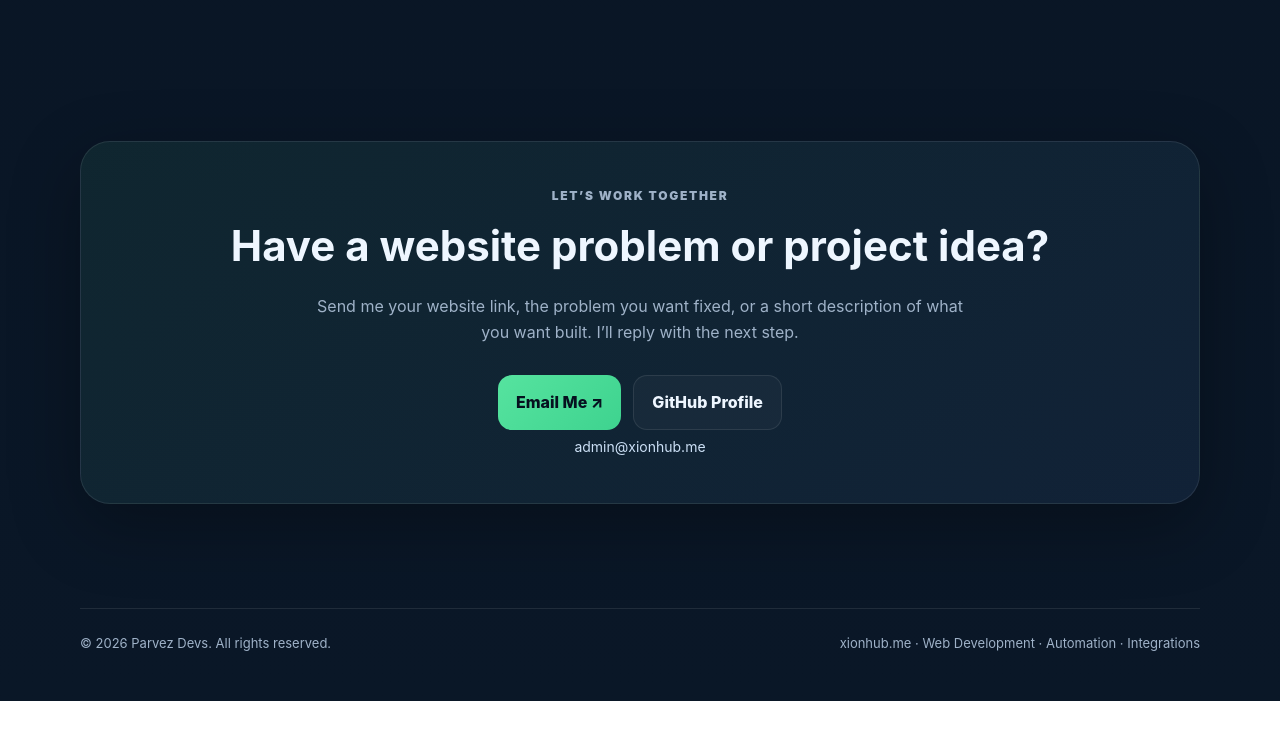
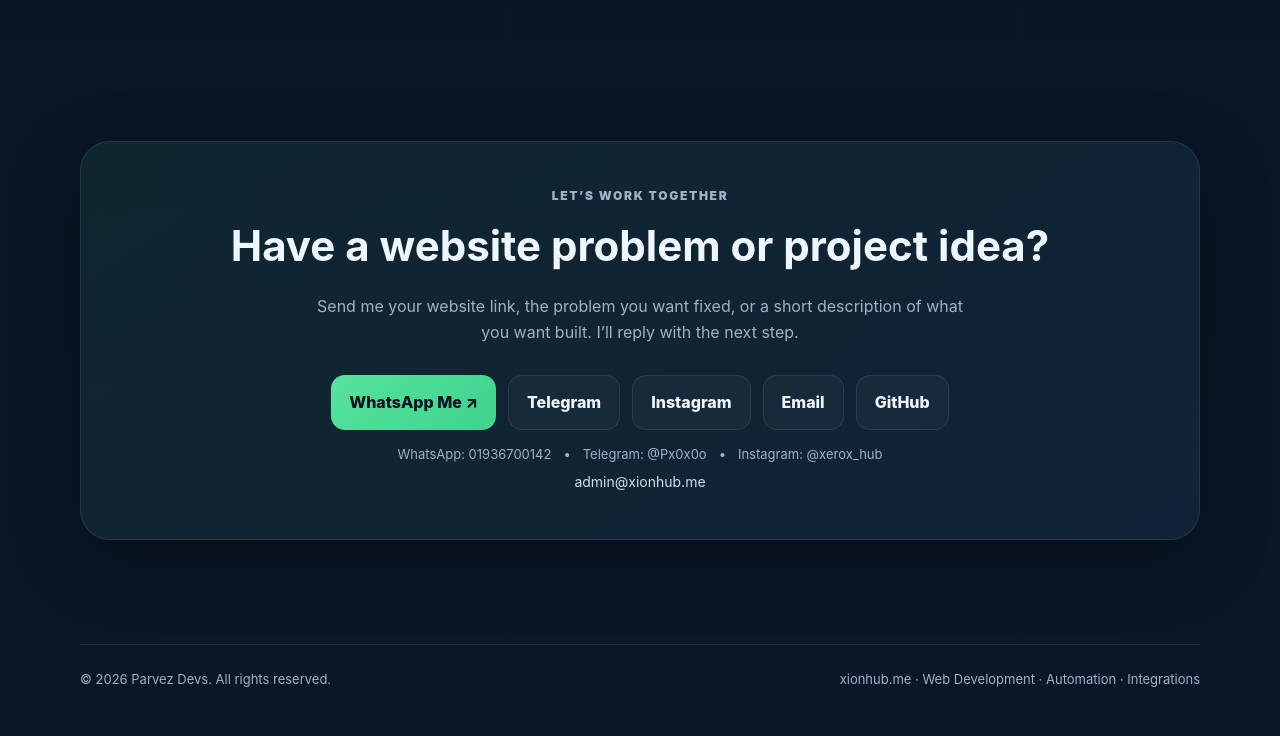
Before and after one commit to parvez-devs/parvez-devs.github.io, a plain HTML site: page index.html in a window 1280 px wide. Shown: the part 3377-4113 px from the top of the page. Before the commit the page ends 4078 px from the top, so only its background shows below. Drawn offline with Linux system fonts and the light colour scheme.

Commit message:
Add WhatsApp, Telegram and Instagram contact links

```diff
--- a/index.html
+++ b/index.html
@@ -227,7 +227,7 @@
         <a href="#services">Services</a>
         <a href="#projects">Projects</a>
         <a href="#pricing">Pricing</a>
-        <a class="nav-cta" href="mailto:admin@xionhub.me?subject=Project%20Inquiry%20from%20xionhub.me">Hire Me</a>
+        <a class="nav-cta" href="https://wa.me/8801936700142?text=Hi%20Parvez%2C%20I%20found%20you%20through%20xionhub.me%20and%20want%20to%20discuss%20a%20project." target="_blank" rel="noreferrer">Hire Me</a>
       </div>
     </div>
   </nav>
@@ -381,8 +381,18 @@
           <h2>Have a website problem or project idea?</h2>
           <p>Send me your website link, the problem you want fixed, or a short description of what you want built. I’ll reply with the next step.</p>
           <div class="cta" style="justify-content:center">
-            <a class="btn primary" href="mailto:admin@xionhub.me?subject=Project%20Inquiry%20from%20xionhub.me">Email Me ↗</a>
-            <a class="btn secondary" href="https://github.com/parvez-devs" target="_blank" rel="noreferrer">GitHub Profile</a>
+            <a class="btn primary" href="https://wa.me/8801936700142?text=Hi%20Parvez%2C%20I%20found%20you%20through%20xionhub.me%20and%20want%20to%20discuss%20a%20project." target="_blank" rel="noreferrer">WhatsApp Me ↗</a>
+            <a class="btn secondary" href="https://t.me/Px0x0o" target="_blank" rel="noreferrer">Telegram</a>
+            <a class="btn secondary" href="https://www.instagram.com/xerox_hub/" target="_blank" rel="noreferrer">Instagram</a>
+            <a class="btn secondary" href="mailto:admin@xionhub.me?subject=Project%20Inquiry%20from%20xionhub.me">Email</a>
+            <a class="btn secondary" href="https://github.com/parvez-devs" target="_blank" rel="noreferrer">GitHub</a>
+          </div>
+          <div style="display:flex;gap:12px;justify-content:center;flex-wrap:wrap;margin-top:14px;color:var(--muted);font-size:13px">
+            <a href="https://wa.me/8801936700142" target="_blank" rel="noreferrer">WhatsApp: 01936700142</a>
+            <span>•</span>
+            <a href="https://t.me/Px0x0o" target="_blank" rel="noreferrer">Telegram: @Px0x0o</a>
+            <span>•</span>
+            <a href="https://www.instagram.com/xerox_hub/" target="_blank" rel="noreferrer">Instagram: @xerox_hub</a>
           </div>
           <a class="contact-mail" href="mailto:admin@xionhub.me">admin@xionhub.me</a>
         </div>
```
